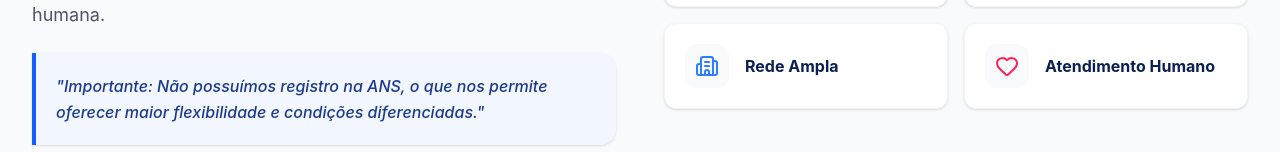
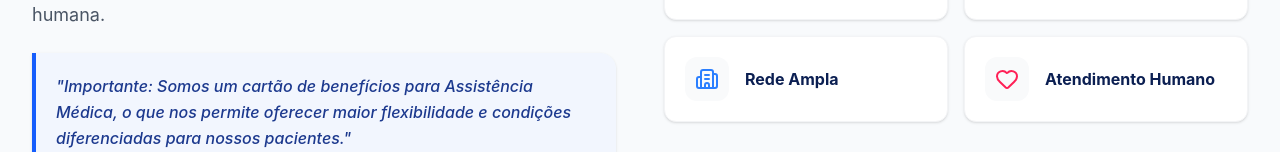
Before and after one commit to chris-oliver-git/meu-projeto-amas, a React (Vite) app: page / in a window 1280 px wide. Shown: the part 800-952 px from the top of the page. Built offline with nearby package versions, Linux system fonts and the light colour scheme.

Commit message:
Feat: Unificando Unidades Médicas e Parceiros de Desconto na mesma tela

```diff
--- a/src/App.jsx
+++ b/src/App.jsx
@@ -49,7 +49,7 @@ export default function App() {
     { id: 'contato', label: 'Contato' }
   ];
 
-  // Lógica rigorosa para verificar qual item está visualmente ativo
+  // Lógica para verificar qual item está visualmente ativo
   const verificarSeLinkAtivo = (label) => {
     if (label === 'Início' && paginaAtiva === 'inicio') return true;
     if (label === 'Parceiros' && paginaAtiva === 'parceiros') return true;
@@ -83,7 +83,7 @@ export default function App() {
             <img src={logoAmas} alt="Cartão Amas" className="h-11 sm:h-14 w-auto object-contain" />
           </div>
 
-          {/* MENU DESKTOP - Totalmente Padronizado */}
+          {/* MENU DESKTOP */}
           <nav className="hidden xl:flex items-center space-x-1">
             {LINKS_NAVEGACAO.map((item, idx) => {
               const ativo = verificarSeLinkAtivo(item.label);
@@ -129,7 +129,7 @@ export default function App() {
 
         </div>
 
-        {/* PAINEL HAMBÚRGUER MOBILE - CORRIGIDO E 100% UNIFICADO */}
+        {/* PAINEL HAMBÚRGUER MOBILE */}
         {menuAberto && (
           <div className="xl:hidden border-t border-gray-100 bg-white shadow-lg max-h-[calc(100vh-80px)] overflow-y-auto">
             <div className="px-4 pt-3 pb-6 space-y-2 flex flex-col">
@@ -148,7 +148,6 @@ export default function App() {
                 );
               })}
 
-              {/* Botões de Ação na Base do Menu Mobile */}
               <div className="grid grid-cols-2 gap-2 pt-4 border-t border-gray-100">
                 <a href={URL_BOLETO} target="_blank" rel="noreferrer" className="flex items-center justify-center space-x-1 border border-gray-300 py-3 rounded-xl text-sm font-medium text-gray-700 bg-gray-50">
                   <FileText className="w-4 h-4 text-blue-600" />
@@ -196,10 +195,15 @@ export default function App() {
                     <h2 className="text-2xl sm:text-3xl font-black text-[#0b1f52] tracking-tight">Sobre o Cartão Amas</h2>
                   </div>
                   <p className="text-base sm:text-lg text-gray-600 leading-relaxed font-normal">O Cartão Amas é a sua melhor alternativa para cuidar da saúde com inteligência. Oferecemos uma experiência transparente, ágil e humana.</p>
+
+                  {/* TEXTO ATUALIZADO CONFORME SOLICITADO */}
                   <div className="bg-blue-50/70 border-l-4 border-blue-600 p-4 sm:p-5 rounded-r-2xl shadow-sm text-left">
-                    <p className="text-blue-900 font-medium italic text-sm sm:text-base leading-relaxed">"Importante: Não possuímos registro na ANS, o que nos permite oferecer maior flexibilidade e condições diferenciadas."</p>
+                    <p className="text-blue-900 font-medium italic text-sm sm:text-base leading-relaxed">
+                      "Importante: Somos um cartão de benefícios para Assistência Médica, o que nos permite oferecer maior flexibilidade e condições diferenciadas para nossos pacientes."
+                    </p>
                   </div>
                 </div>
+
                 <div className="lg:col-span-6 grid grid-cols-1 sm:grid-cols-2 gap-4">
                   {[
                     { icon: <Check className="w-6 h-6 text-emerald-500" />, title: "Consulta médica sem carência" },
```
